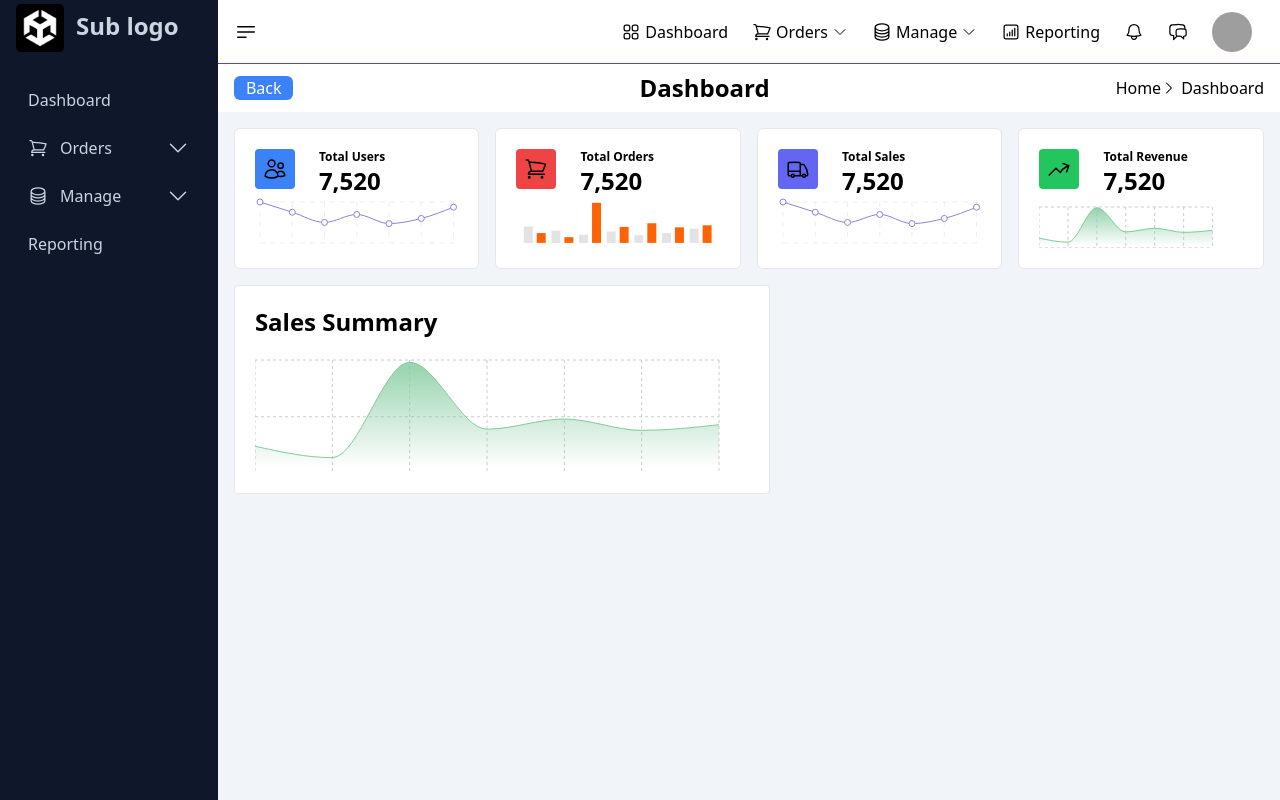
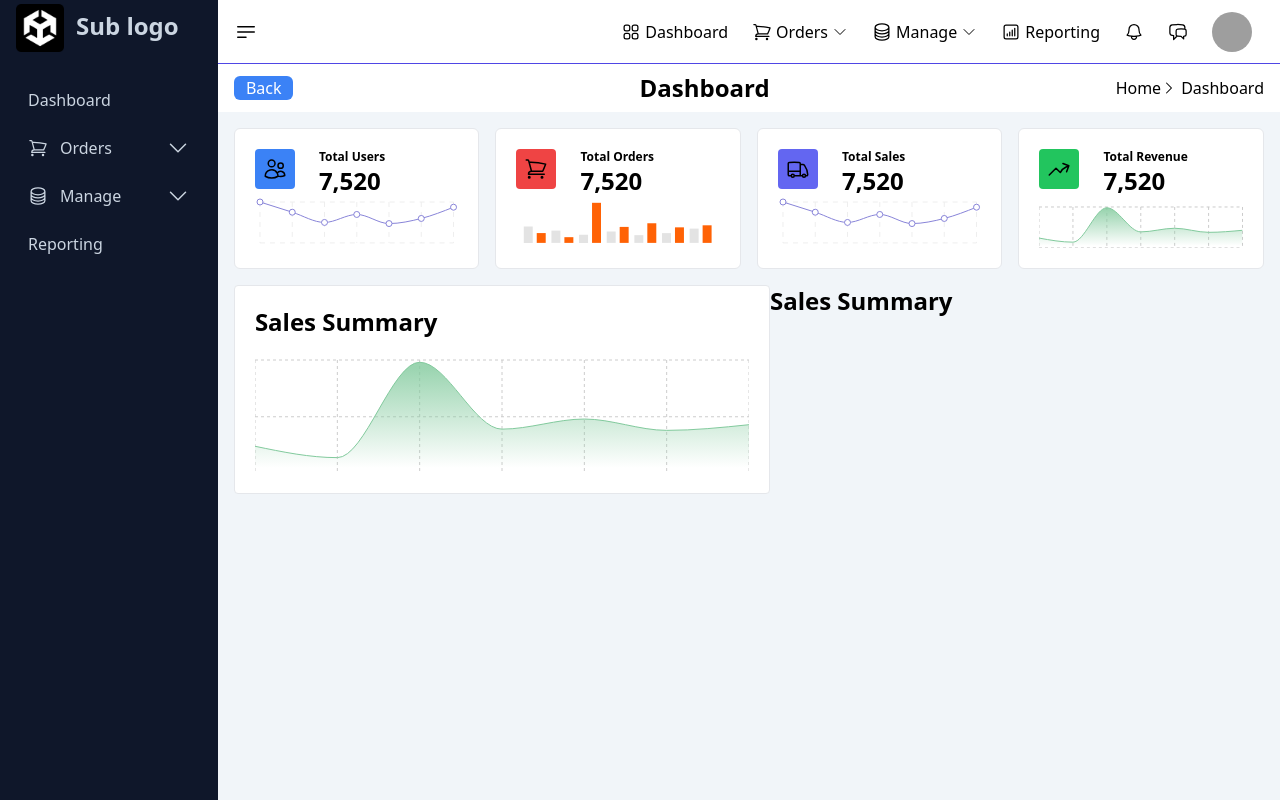
Before and after one commit to suportdevs/react-admin-dashboard-client, a React (Create React App) app: page /dashboard in a window 1280 px wide. Built offline with nearby package versions, Linux system fonts and the light colour scheme; grey boxes are pictures that could not be loaded.

Commit message:
working on chart

```diff
--- a/src/components/Charts.jsx
+++ b/src/components/Charts.jsx
@@ -53,7 +53,7 @@ const Charts = ({type, childreen}) => {
             <ResponsiveContainer width="100%" aspect={4/1}>
             <BarChart width={10} height={40} data={data}>
                 <Bar dataKey="uv" fill="#e3e3e3" />
-                <Bar dataKey="pv" fill="#ff6205"  />
+                <Bar dataKey="pv" fill="#ff6205"   width={1}/>
             </BarChart>
         </ResponsiveContainer>
 
@@ -63,7 +63,7 @@ const Charts = ({type, childreen}) => {
         return (
             <ResponsiveContainer width="100%" aspect={4/1}>
                 <LineChart data={data} >
-                <CartesianGrid stroke="#eee" strokeDasharray="5 5"/>
+                    <CartesianGrid stroke="#eee" strokeDasharray="5 5"/>
                     <Line type="monotone" dataKey='uv' stroke="#8884d8" />
                     <Tooltip />
                 </LineChart>
@@ -75,7 +75,7 @@ const Charts = ({type, childreen}) => {
         return (
             <ResponsiveContainer width="100%" aspect={4/1}>
                 <AreaChart width={1000} height={250} data={data}
-                margin={{ top: 10, right: 30, left: 0, bottom: 0 }}>
+                margin={{ top: 10, right: 0, left: 0, bottom: 0 }}>
                 <defs>
                     <linearGradient id="colorPv" x1="0" y1="0" x2="0" y2="1">
                     <stop offset="5%" stopColor="#82ca9d" stopOpacity={0.8}/>
--- a/src/pages/Dashboard.jsx
+++ b/src/pages/Dashboard.jsx
@@ -76,6 +76,7 @@ const Dashboard = () => {
                             <Charts type='area' />
                         </div>
                         <div className="flex-1">
+                            <h2 className="text-2xl mb-3 font-bold">Sales Summary</h2>
                             <Charts type='pie' />
                         </div>
                     </div>
```
